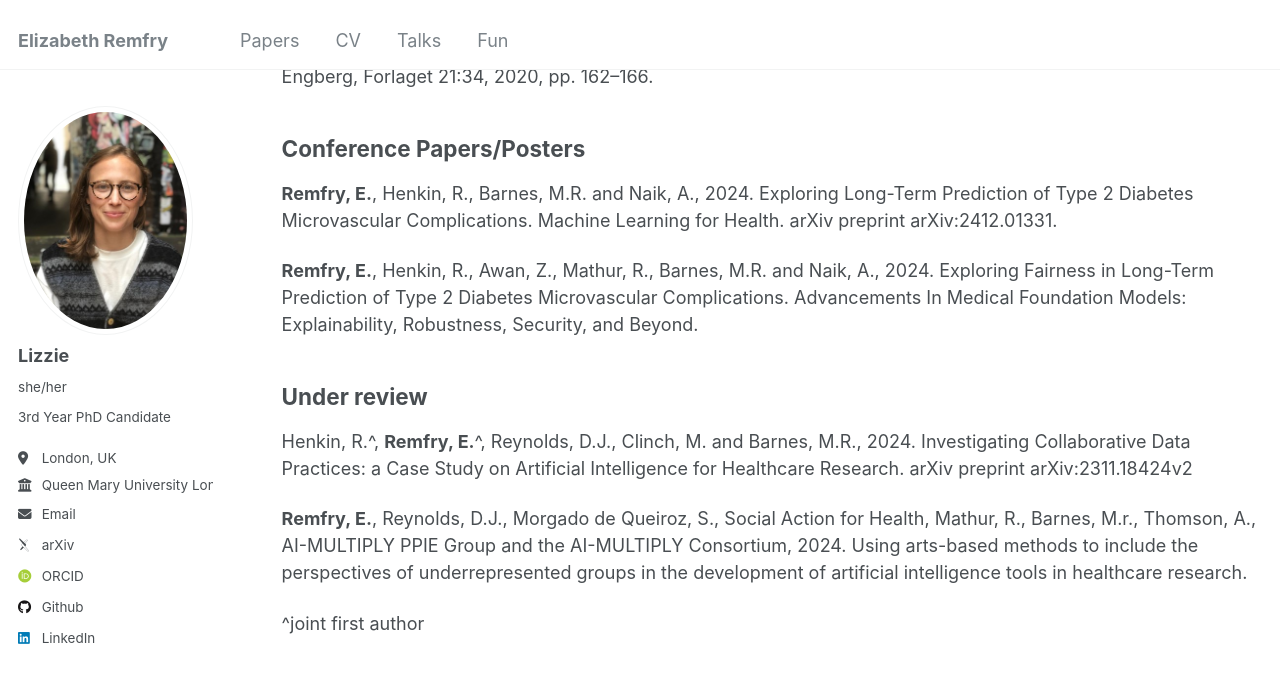
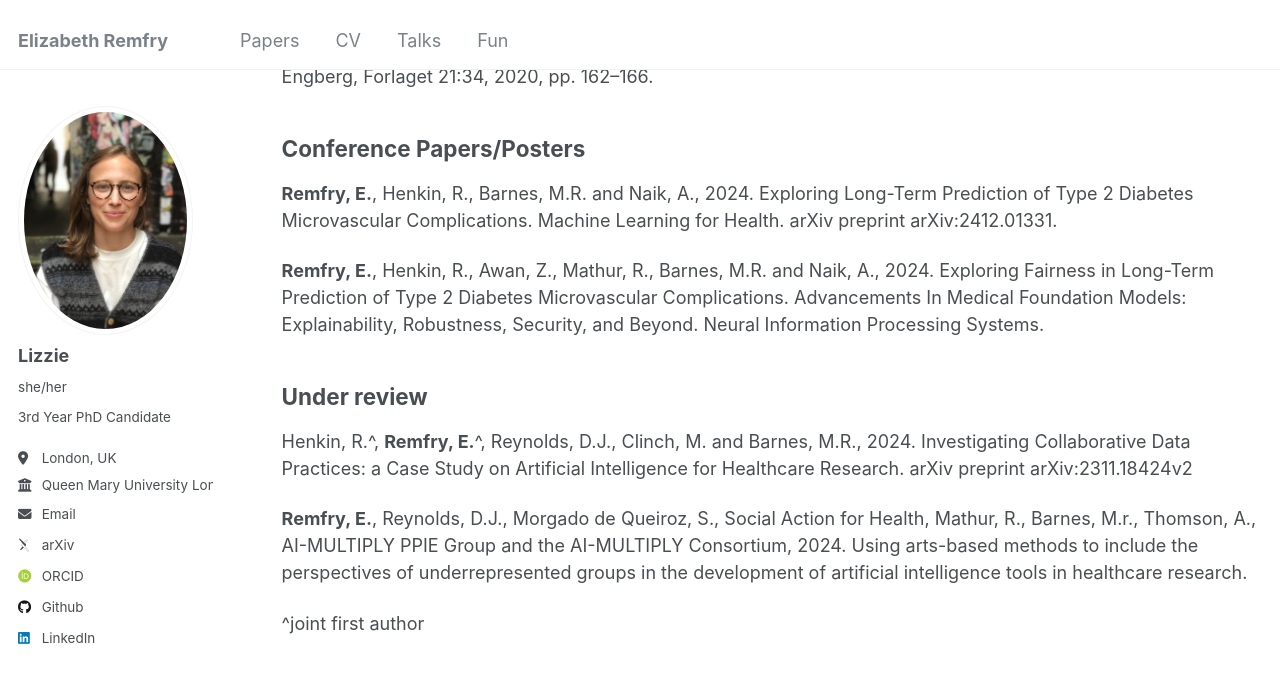
Before and after one commit to LizRem/lizrem.github.io, a Jekyll site: the page built from _pages/papers.md, in a window 1280 px wide and 900 px high, scrolled down 633 px. Shown: the top 683 px of the window. Built offline with Jekyll 4.4.1, drawn with Linux system fonts in a browser that asks for light colours; some web fonts are replaced.

Commit message:
Update papers.md

```diff
--- a/_pages/papers.md
+++ b/_pages/papers.md
@@ -21,7 +21,7 @@ Gold, N., Yau, A., Rigby, B., Dyke, C., **Remfry, E.A.** and Chadborn, T., 2021.
 
 **Remfry, E.**, Henkin, R., Barnes, M.R. and Naik, A., 2024. Exploring Long-Term Prediction of Type 2 Diabetes Microvascular Complications. Machine Learning for Health. arXiv preprint arXiv:2412.01331.
 
-**Remfry, E.**, Henkin, R., Awan, Z., Mathur, R., Barnes, M.R. and Naik, A., 2024. Exploring Fairness in Long-Term Prediction of Type 2 Diabetes Microvascular Complications. Advancements In Medical Foundation Models: Explainability, Robustness, Security, and Beyond.
+**Remfry, E.**, Henkin, R., Awan, Z., Mathur, R., Barnes, M.R. and Naik, A., 2024. Exploring Fairness in Long-Term Prediction of Type 2 Diabetes Microvascular Complications. Advancements In Medical Foundation Models: Explainability, Robustness, Security, and Beyond. Neural Information Processing Systems.
 
 ## Under review
 
```
